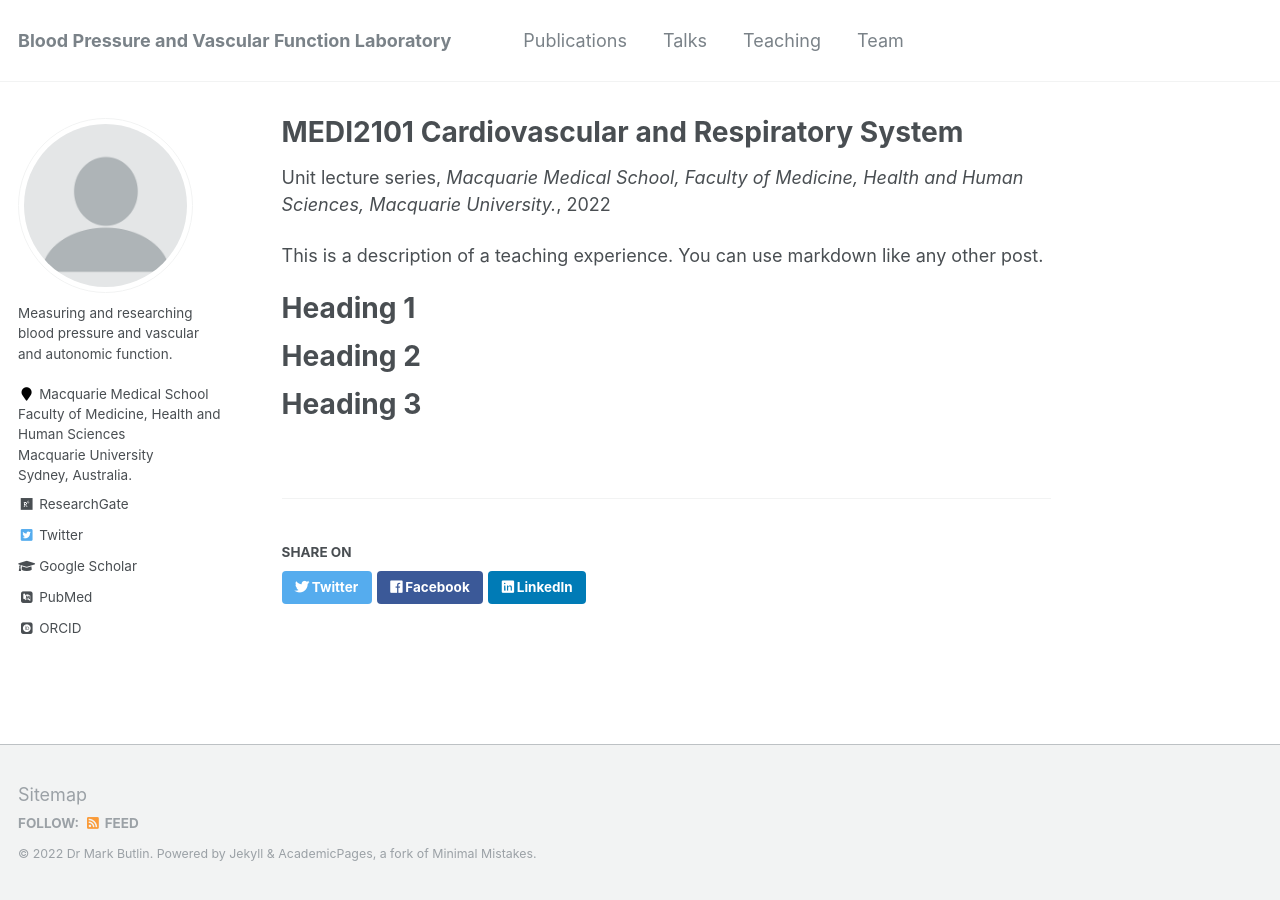
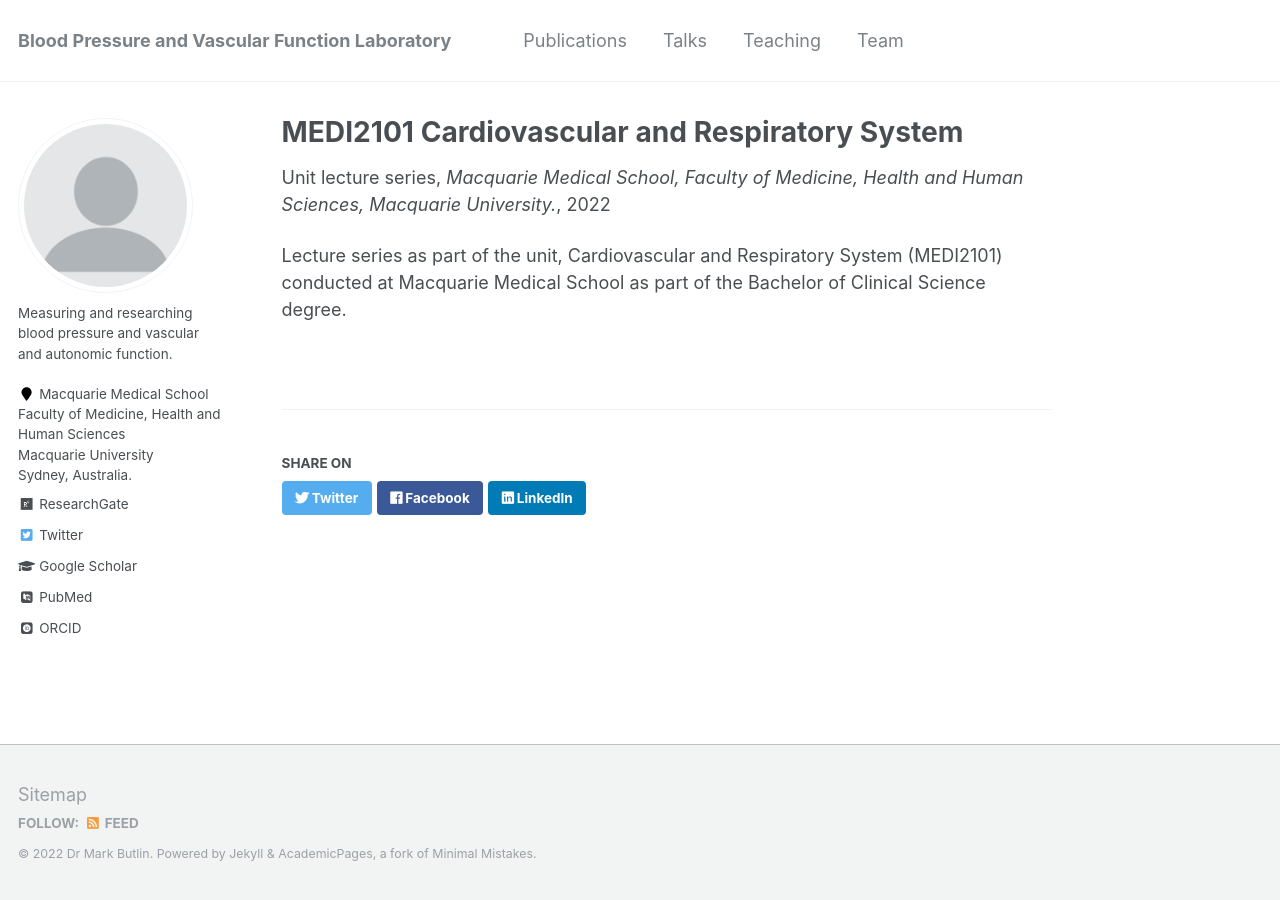
Before and after one commit to bpaflab/bpaflab.github.io, a Jekyll site: the page built from _teaching/2022-MEDI2101.md, in a window 1280 px wide. Built offline with Jekyll 4.4.1, drawn with Linux system fonts in a browser that asks for light colours; some web fonts are replaced.

Commit message:
Update 2022-MEDI2101.md
Linked to new location of presentations.

```diff
--- a/_teaching/2022-MEDI2101.md
+++ b/_teaching/2022-MEDI2101.md
@@ -2,19 +2,10 @@
 title: "MEDI2101 Cardiovascular and Respiratory System"
 collection: teaching
 type: "Unit lecture series"
-permalink: /teaching/2022-MEDI2101
+permalink: /presentations/index_MEDI2101.html
 venue: "Macquarie Medical School, Faculty of Medicine, Health and Human Sciences, Macquarie University."
 date: 2022-07-01
 location: "Sydney, Australia"
 ---
 
-This is a description of a teaching experience. You can use markdown like any other post.
-
-Heading 1
-======
-
-Heading 2
-======
-
-Heading 3
-======
+Lecture series as part of the unit, Cardiovascular and Respiratory System (MEDI2101) conducted at Macquarie Medical School as part of the Bachelor of Clinical Science degree.
```
